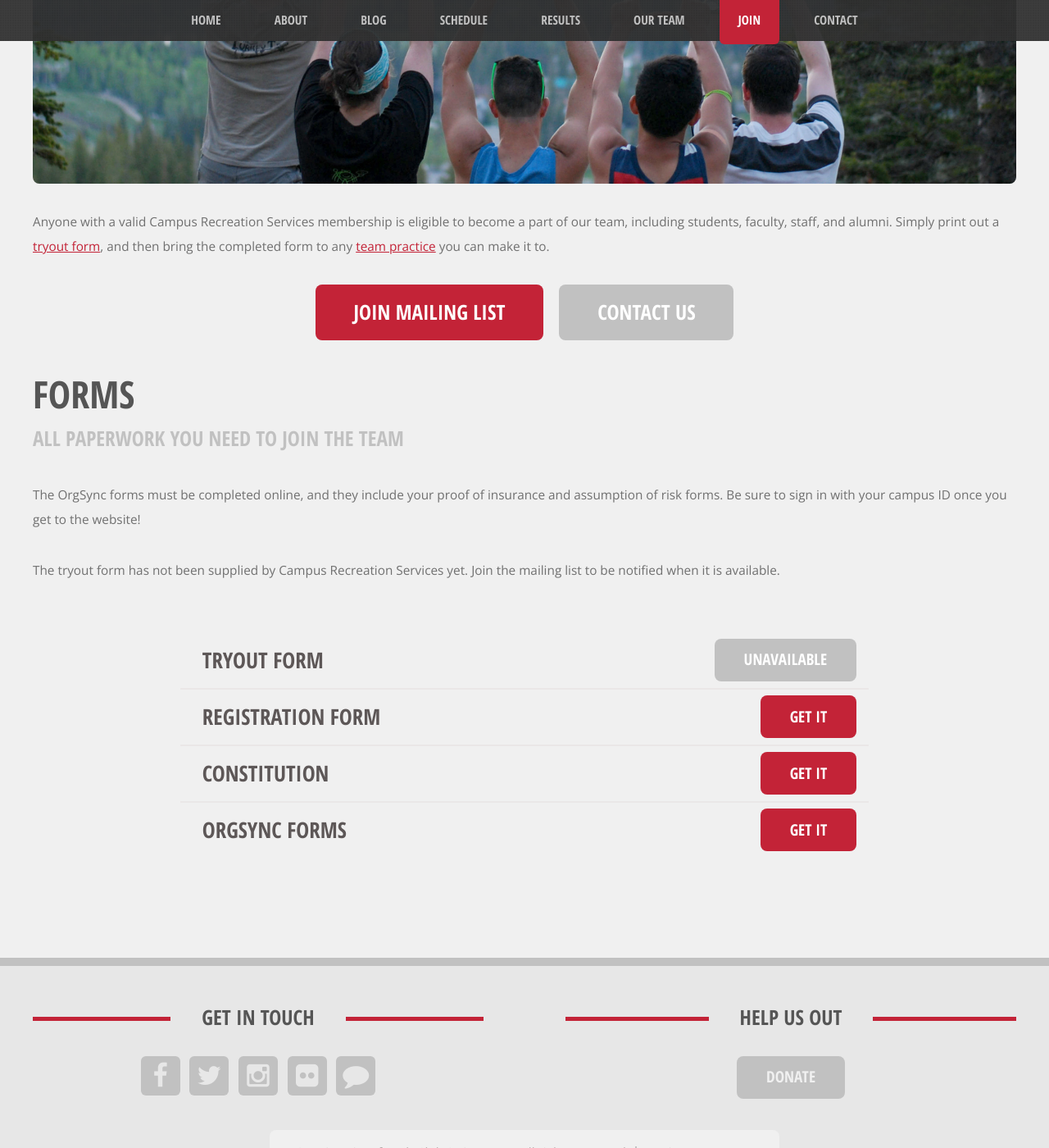
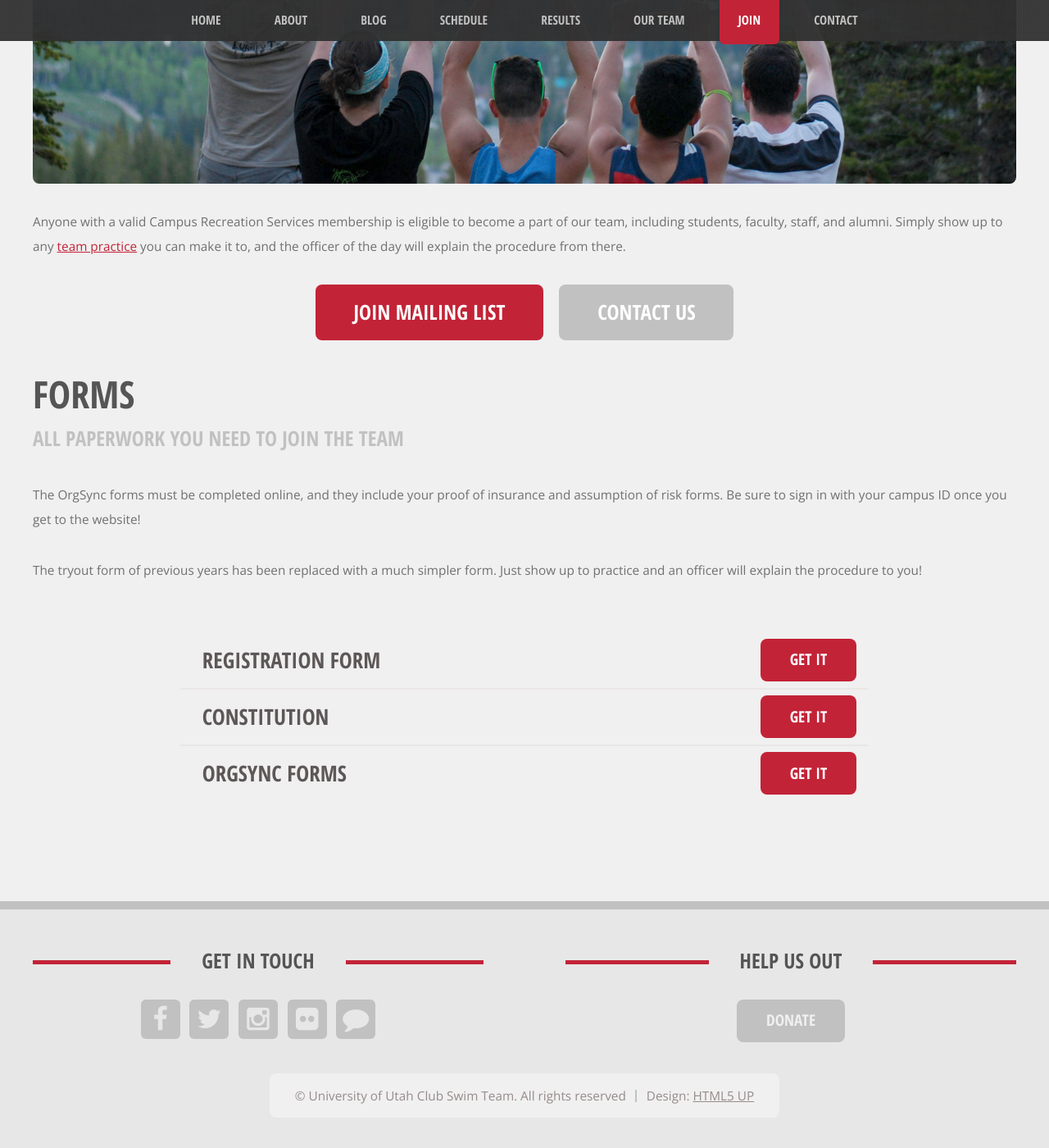
Before and after one commit to utahclubswimming/utahclubswimming.github.io, a Jekyll site: the page built from join.html, in a window 1280 px wide and 1400 px high, scrolled down 697 px. Shown: the whole window at 82% size. Built offline with Jekyll 4.4.1, drawn with Linux system fonts in a browser that asks for light colours.

Commit message:
Resolves #125
All the “join” information is updated.

```diff
--- a/_data/forms.yml
+++ b/_data/forms.yml
@@ -1,4 +1,3 @@
-- name: Tryout Form
 - name: Registration Form
   url: /files/registration_2015.pdf
 - name: Constitution
--- a/_data/navigation.yml
+++ b/_data/navigation.yml
@@ -8,6 +8,8 @@
       url: /about/
     - title: History
       url: /about/#history
+    - title: How to Join
+      url: /join/
 
 - title: Blog
   url: /blog/
--- a/join.html
+++ b/join.html
@@ -19,9 +19,9 @@ permalink: /join/
                     <p>
                         Anyone with a valid Campus Recreation Services membership is eligible to
                         become a part of our team, including students, faculty, staff, and alumni.
-                        Simply print out a <a href="#forms">tryout form</a>, and then bring the completed
-                        form to any <a href="{{ site.baseurl }}/schedule/">team practice</a> you can
-                        make it to.
+                        Simply show up to any <a href="{{ site.baseurl }}/schedule/">team practice</a>
+                        you can make it to, and the officer of the day will explain the procedure
+                        from there.
                     </p>
                 </section>
 
@@ -54,8 +54,8 @@ permalink: /join/
                         the website!
                     </p>
                     <p>
-                        The tryout form has not been supplied by Campus Recreation Services
-                        yet. Join the mailing list to be notified when it is available.
+                        The tryout form of previous years has been replaced with a much simpler form. Just
+                        show up to practice and an officer will explain the procedure to you!
                     </p>
                 </section>
 
```
Also changed, not shown: other parts of join.html (+1 -1 lines), about.html (+16 -0 lines).
